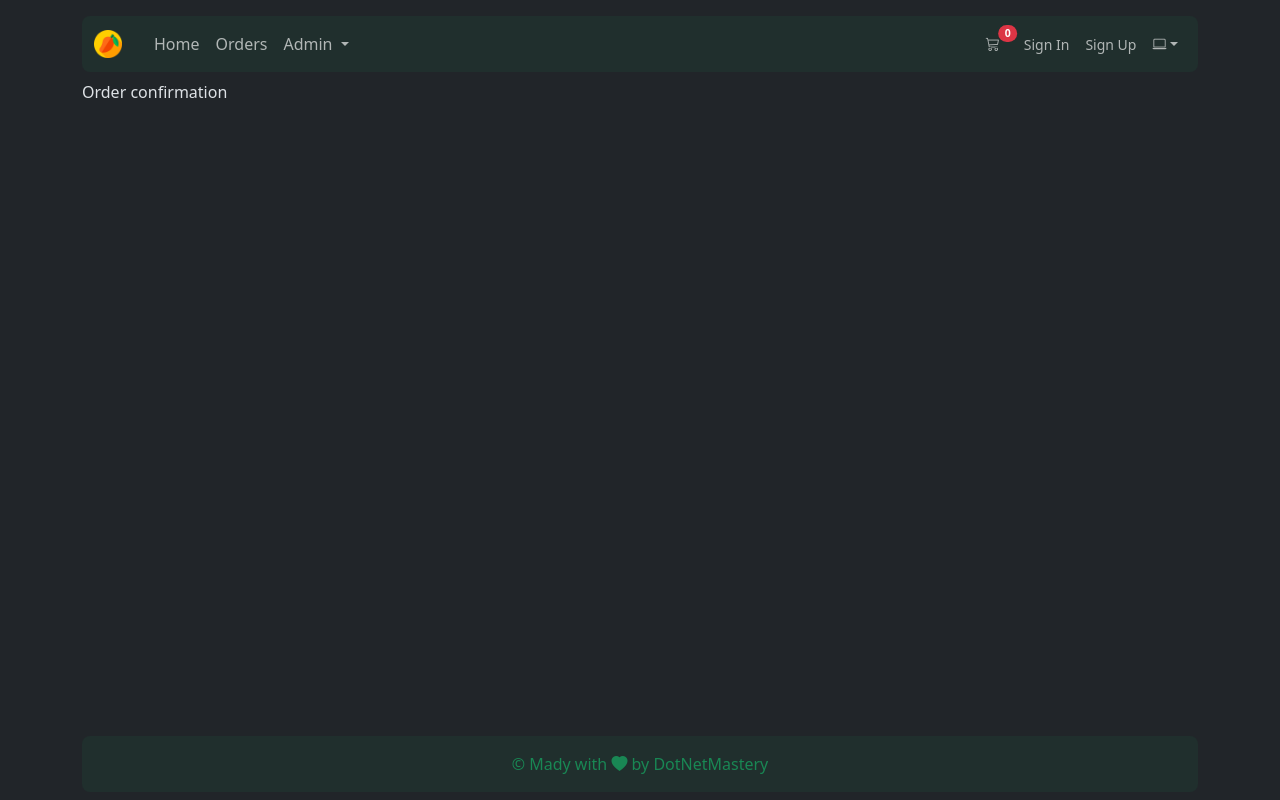
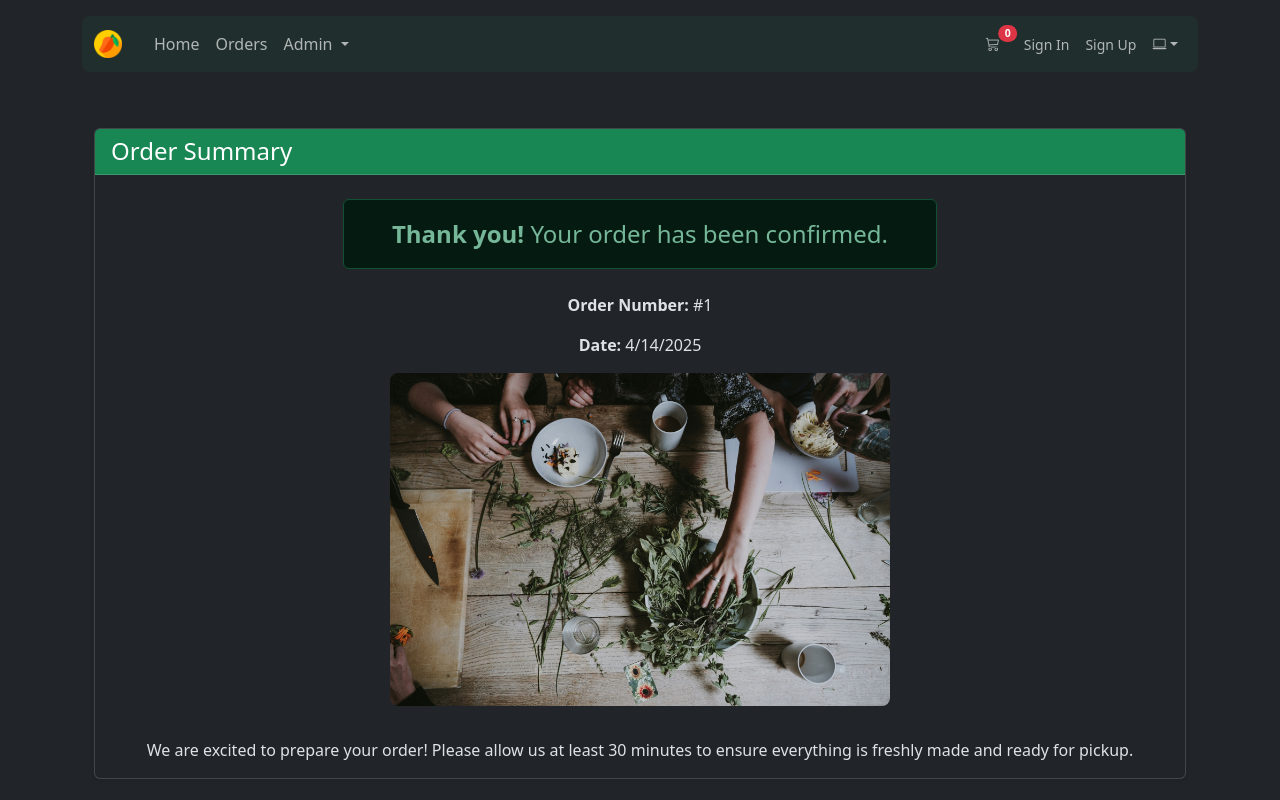
Before and after one commit to bhrugen/Vue_Mango_Fusion, a Vue app in the folder VueMangoFusion/: page /admin/order-confirmation/1 in a window 1280 px wide. Shown: the top 800 px of the page. Built offline with nearby package versions, Linux system fonts and the light colour scheme.

Commit message:
Section 25 - Place Order

```diff
--- a/VueMangoFusion/src/components/modals/PlaceOrderModal.vue
+++ b/VueMangoFusion/src/components/modals/PlaceOrderModal.vue
@@ -91,8 +91,12 @@
 <script setup>
 import { ref, computed, reactive, onMounted } from 'vue'
 import { useCartStore } from '@/stores/cartStore'
+import { useRouter } from 'vue-router'
 import { useAuthStore } from '@/stores/authStore'
+import orderService from '@/services/orderService'
+import { APP_ROUTE_NAMES } from '@/constants/routeNames'
 const cartStore = useCartStore()
+const router = useRouter()
 const authStore = useAuthStore()
 const isSubmitting = ref(false)
 const errorList = reactive([])
@@ -155,8 +159,15 @@
           price: item.price,
         }))
       : []
-
     console.log(orderData)
+    const orderHeader = await orderService.createOrder(orderData)
+    if (orderHeader && orderHeader.orderHeaderId > 0) {
+      router.push({
+        name: APP_ROUTE_NAMES.ORDER_CONFIRM,
+        params: { orderId: orderHeader.orderHeaderId },
+      })
+    }
+    console.log(orderHeader)
   } catch (err) {
     errorList.push(err.message)
   } finally {
--- a/VueMangoFusion/src/services/orderService.js
+++ b/VueMangoFusion/src/services/orderService.js
@@ -39,7 +39,7 @@
         pickUpName: orderData.pickUpName,
         pickUpPhoneNumber: orderData.pickUpPhoneNumber,
         pickUpEmail: orderData.pickUpEmail,
-        applicationUserId: orderData.userId,
+        applicationUserId: orderData.applicationUserId,
         orderTotal: orderData.orderTotal,
         totalItem: orderData.totalItem,
         orderDetailsDTO: orderData.orderDetailsDTO,
--- a/VueMangoFusion/src/views/order/OrderConfirmation.vue
+++ b/VueMangoFusion/src/views/order/OrderConfirmation.vue
@@ -1 +1,39 @@
-<template>Order confirmation</template>
+<template>
+  <div class="container py-5">
+    <div class="card shadow-sm mb-4">
+      <div class="card-header bg-success text-white">
+        <h4 class="mb-0">Order Summary</h4>
+      </div>
+      <div class="card-body text-center">
+        <div class="text-center my-2">
+          <div class="alert alert-success d-inline-block px-5 py-3 fs-4" role="alert">
+            <strong>Thank you!</strong> Your order has been confirmed.
+          </div>
+        </div>
+        <p><strong>Order Number:</strong> #{{ orderId }}</p>
+        <p><strong>Date: </strong>{{ new Date().toLocaleDateString() }}</p>
+        <img
+          src="/src/assets/confirm.jpg"
+          alt="Order Confirmation"
+          style="width: 500px; object-fit: cover"
+          class="img-fluid rounded-3 mb-3"
+        />
+      </div>
+      <p class="px-3 text-center">
+        We are excited to prepare your order! Please allow us at least 30 minutes to ensure
+        everything is freshly made and ready for pickup.
+      </p>
+    </div>
+
+    <div class="text-center">
+      <a href="/" class="btn btn-success px-4">Back to Home</a>
+    </div>
+  </div>
+</template>
+
+<script setup>
+import { useRoute } from 'vue-router'
+import { ref } from 'vue'
+const route = useRoute()
+const orderId = ref(route.params.orderId)
+</script>
```
